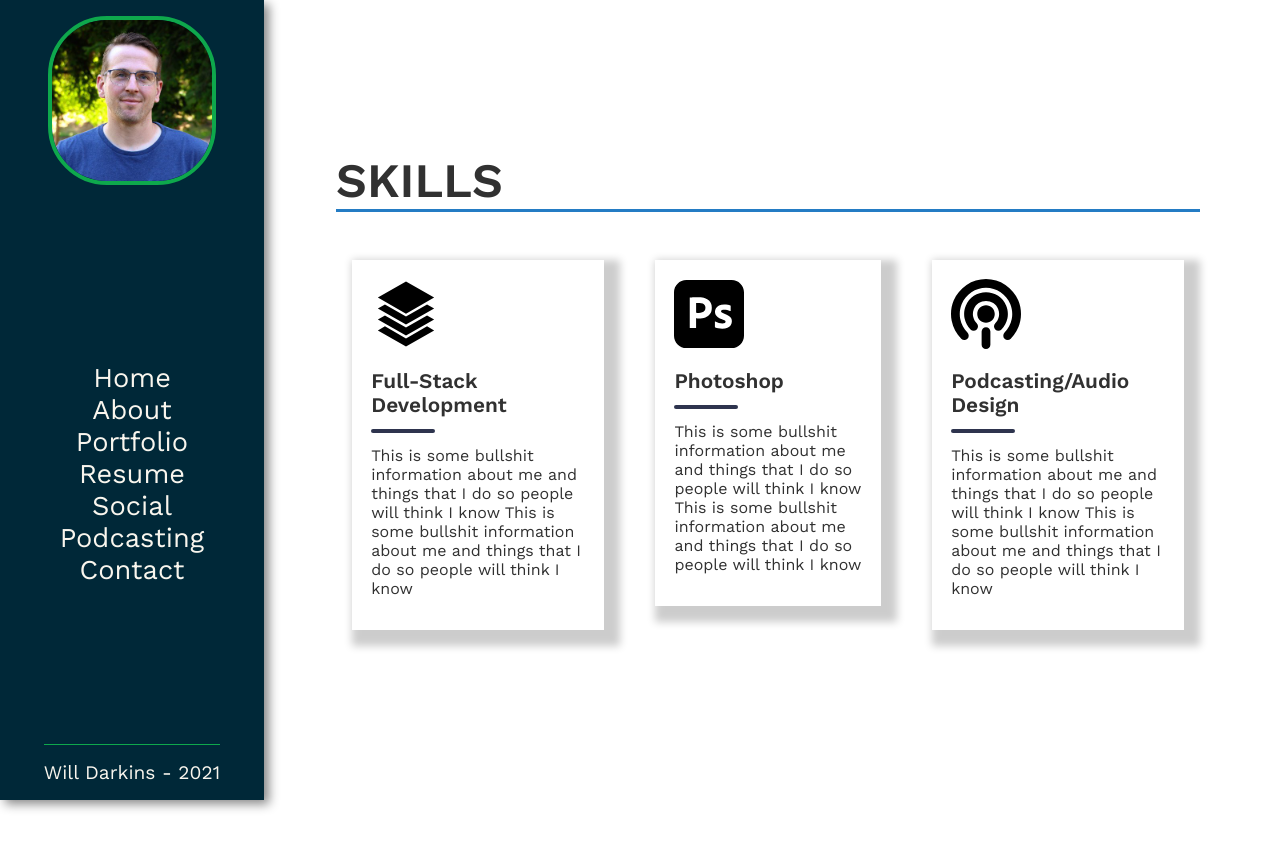
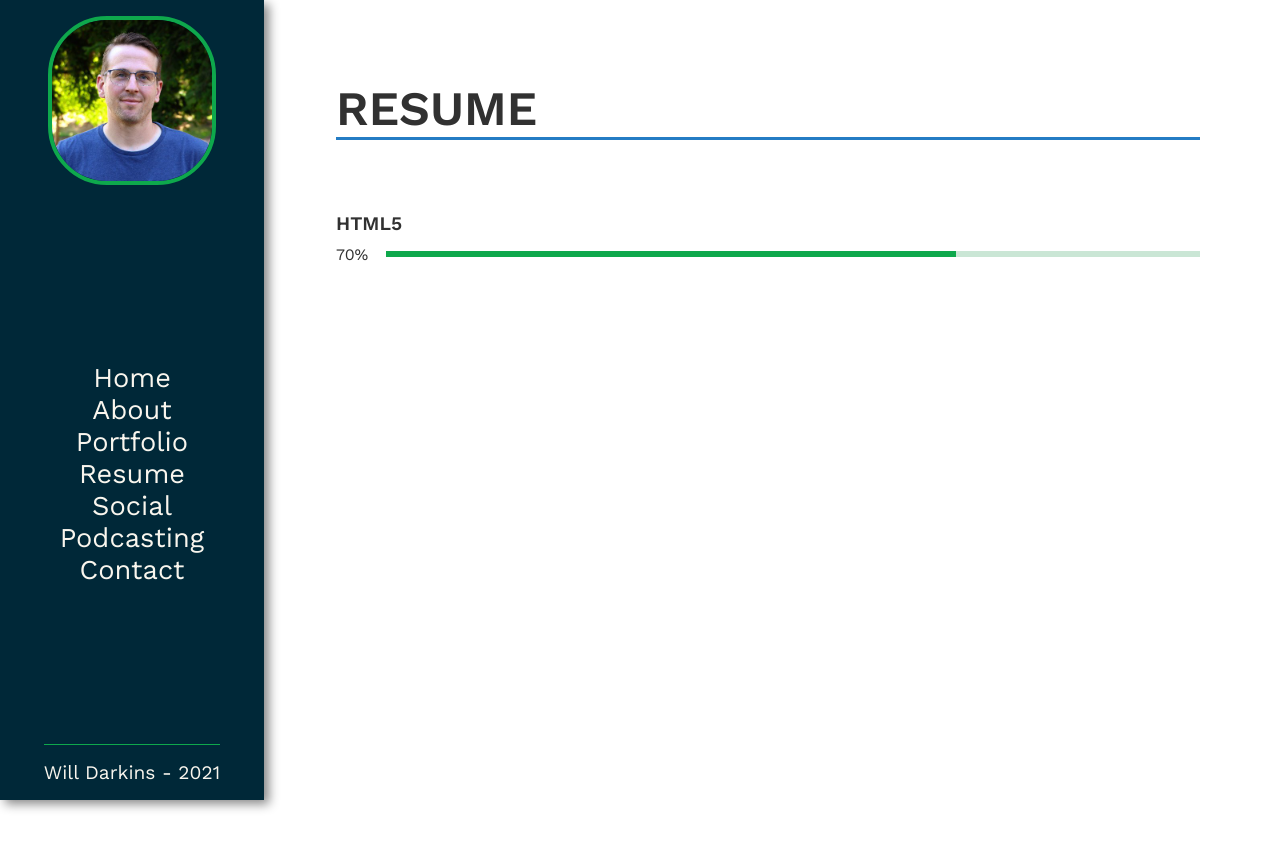
Before and after one commit to willdarkins/portfolio_darkins, a React (Create React App) app: page /resume in a window 1280 px wide. Shown: the top 850 px of the page. After the commit the page ends 800 px from the top, so only its background shows below. Built offline with nearby package versions, Linux system fonts and the light colour scheme; a web font is replaced by a local one.

Commit message:
styles added to ProgressBar.js component while passing the width value properies from the SkillsBars component... about to make more of these things

```diff
--- a/src/Components/ProgressBar.js
+++ b/src/Components/ProgressBar.js
@@ -1,12 +1,42 @@
 import React from 'react'
+import styled from 'styled-components'
 
-//props passed
-function ProgressBar({title, width, text}) {
+const ProgressStyles = styled.div`
+    p{
+        color: var(--font-dark);
+        padding-right: 1.1rem;
+    }
+    .progress-bar{
+        display: flex;
+        align-items: center;
+        .progress{
+            position: relative;
+            width: 100%;
+            height: .4rem;
+            background-color: #cae6d5;
+            span{
+                background-color: var(--border);
+                position: absolute;
+                left: 0;
+                bottom: 0;
+                height: 100%;
+            }
+        }
+    }
+`
+
+//prop values passed from SkillBars.js
+function ProgressBar({title, text, width }) {
     return (
-        <>
+        <ProgressStyles>
             <h6>{title}</h6>
-            <div className='progress-bar'></div>
-        </>
+            <div className='progress-bar'>
+                <p>{text}</p>
+                <div className='progress'>
+                    <span style={{width: width}}></span>
+                </div>
+            </div>
+        </ProgressStyles>
     )
 }
 
--- a/src/Components/SkillBars.js
+++ b/src/Components/SkillBars.js
@@ -1,7 +1,8 @@
 import React from 'react'
 import styled from 'styled-components'
 import { MainLayout, InnerLayout } from '../Styles/Layout'
-import Title from '../Components/Skills'
+import Title from '../Components/Title'
+import ProgressBar from './ProgressBar'
 
 const SkillBarStyles = styled.section`
 
@@ -13,7 +14,14 @@ function SkillBars() {
             <MainLayout>
                 <Title title={'Resume'} />
                 <InnerLayout>
-
+                <div className='skills'>
+                    <ProgressBar
+                    title={'HTML5'}
+                    text={'70%'}
+                    // width value will be passed as a prop to the ProgressBar.js component
+                    width={'70%'}
+                    />
+                </div>
                 </InnerLayout>
             </MainLayout>
         </SkillBarStyles>
--- a/src/Styles/GlobalStyles.js
+++ b/src/Styles/GlobalStyles.js
@@ -46,5 +46,10 @@ const GlobalStyle = createGlobalStyle`
             font-size: 3rem;
         }
     }
+    h6{
+        font-size: 1.2rem;
+        color: var(--font-dark);
+        padding-bottom: .6rem;
+    }
 `
 export default GlobalStyle
```
